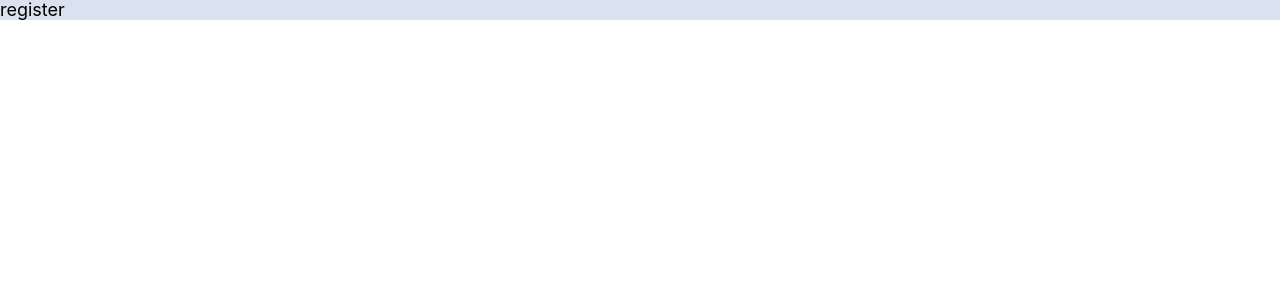
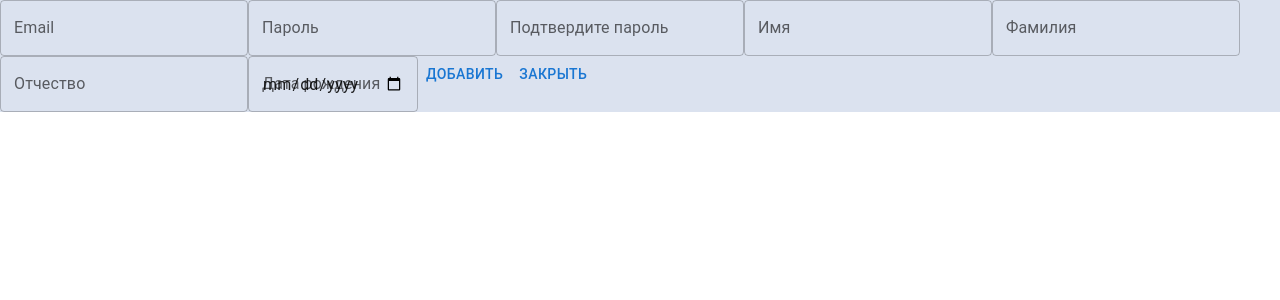
Before and after one commit to IlyaVasilievVasilievIlya/cars_web, a React (Create React App) app: page /register in a window 1280 px wide. Shown: the top 300 px of the page. Built offline with nearby package versions, Linux system fonts and the light colour scheme.

Commit message:
add authPages

```diff
--- a/src/components/Account/Users/Register.tsx
+++ b/src/components/Account/Users/Register.tsx
@@ -1,12 +1,149 @@
+import { Box, Button, TextField } from "@mui/material";
+import { Controller, useForm } from "react-hook-form";
+import { RegisterRequest } from "../../model";
+import { authStore } from "../../../store/authStore";
 
 const EMAIL_REGEX = /^([a-zA-Z0-9._-]+@[a-zA-Z0-9._-]+\.[a-zA-Z0-9_-]+)$/;
 const PWD_REGEX = /^(?=.*[a-z])(?=.*[A-Z])(?=.*[0-9])(?=.*[!@#$%]).{8, 24}$/;
 
+
 //pattern: /[A-Za-z]{3}/ либо как pattern в hookform либо внутрь textfield (лучше первое)к
 
 export const Register = () => {
+
+
+    const { handleSubmit, formState: { errors }, reset, watch, control } = useForm<RegisterRequest>();
+
+    const tryRegister = (request: RegisterRequest) => {
+
+        authStore.register(request);
+
+        //redirect + ошибки
+    }
+
     return (
-        <> register
-        </>
+        <Box component="form" onSubmit={handleSubmit(tryRegister)}>
+            <Controller
+                control={control}
+                name="email"
+                rules={{
+                    required: 'Это обязательное поле',
+                    pattern: {
+                        value: EMAIL_REGEX,
+                        message: 'Некорректный адрес почты'
+                    }
+                }}
+                render={({ field: { onChange, value } }) => (
+                    <TextField
+                        label="Email"
+                        type="email"
+                        placeholder='Введите email'
+                        value={value}
+                        onChange={onChange}
+                        helperText={errors.email?.message?.toString()}
+                    >
+                    </TextField>)} />
+            <Controller
+                control={control}
+                name="password"
+                rules={{
+                    required: 'Это обязательное поле',
+                    pattern: {
+                        value: PWD_REGEX,
+                        message: 'Пароль должен содержать заглавные и строчные латинские символы, служебные символы и цифры'
+                    }
+                }}
+                render={({ field: { onChange, value } }) => (
+                    <TextField
+                        label="Пароль"
+                        type="password"
+                        value={value}
+                        onChange={onChange}
+                        placeholder='Введите пароль'
+                        helperText={errors.password?.message?.toString()}
+                    />)} />
+            <Controller
+                control={control}
+                name="confirmPassword"
+                rules={{
+                    required: 'Это обязательное поле',
+                    validate: (value: string) => {
+                        if (watch('password') != value) {
+                            return 'Пароли не совпадают';
+                        }
+                    }
+                }}
+                render={({ field: { onChange, value } }) => (
+                    <TextField
+                        label="Подтвердите пароль"
+                        type="password"
+                        value={value}
+                        onChange={onChange}
+                        placeholder='Введите пароль'
+                        helperText={errors.confirmPassword?.message?.toString()}
+                    />)} />
+            <Controller
+                control={control}
+                name="name"
+                rules={{
+                    required: 'Это обязательное поле',
+                    maxLength: { value: 128, message: 'Имя не должно содержать более 128 символов' }
+                }}
+                render={({ field: { onChange, value } }) => (
+                    <TextField
+                        label="Имя"
+                        value={value}
+                        onChange={onChange}
+                        placeholder='Введите имя'
+                        helperText={errors.name?.message?.toString()}
+                    />)} />
+            <Controller
+                control={control}
+                name="surname"
+                rules={{
+                    required: 'Это обязательное поле',
+                    maxLength: { value: 128, message: 'Фамилия не должна содержать более 128 символов' }
+                }}
+                render={({ field: { onChange, value } }) => (
+                    <TextField
+                        label="Фамилия"
+                        value={value}
+                        onChange={onChange}
+                        placeholder='Введите фамилию'
+                        helperText={errors.surname?.message?.toString()}
+                    />)} />
+            <Controller
+                control={control}
+                name="patronymic"
+                rules={{
+                    required: false,
+                    maxLength: { value: 128, message: 'Отчество не должно содержать более 128 символов' }
+                }}
+                render={({ field: { onChange, value } }) => (
+                    <TextField
+                        label="Отчество"
+                        value={value}
+                        onChange={onChange}
+                        placeholder='Введите отчество'
+                        helperText={errors.patronymic?.message?.toString()}
+                    />)} />
+            <Controller
+                control={control}
+                name="birthDate"
+                rules={{
+                    required: 'Это обязательное поле'
+                }}
+                render={({ field: { onChange, value } }) => (
+                    <TextField
+                        label="Дата рождения"
+                        type="date"
+                        value={value}
+                        onChange={onChange}
+                        placeholder='Введите дату рождения'
+                        helperText={errors.birthDate?.message?.toString()}
+                    />)} />
+            <Button type="submit" onClick={handleSubmit(tryRegister)}>Добавить</Button>
+            <Button type="reset">Закрыть</Button>
+        </Box>
     )
 }
--- a/src/components/Cars/AddCar.tsx
+++ b/src/components/Cars/AddCar.tsx
@@ -49,13 +49,12 @@ export const AddCar: React.FC<AddCarProps> = ({ onAdd }: AddCarProps) => {
                     <Controller
                         control={control}
                         name="carModelId"
-                        defaultValue={1}
                         render={({ field: { onChange, value } }) => (
                             <TextField
                                 select
                                 label="Модель машины"
                                 placeholder='Выберите модель машины'
-                                value={value}
+                                value={value ?? 1}
                                 onChange={onChange}>
                                 {brandModelList}
                             </TextField>)} />
--- a/src/store/authStore.tsx
+++ b/src/store/authStore.tsx
@@ -1,9 +1,9 @@
-import { BrandModel, Car, AuthInfo, LoginRequest } from '../components/model';
+import { BrandModel, Car, AuthInfo, LoginRequest, RegisterRequest } from '../components/model';
 import { API_URL } from '../public/consts';
 import { makeAutoObservable } from 'mobx';
 
 class AuthStore {
-    authData: AuthInfo | undefined = undefined;
+    authData: AuthInfo | null = null;
 
     constructor() {
         makeAutoObservable(this);
@@ -16,7 +16,7 @@ class AuthStore {
     getRole(authInfo: AuthInfo) { //вынести в отд метод как обобщение (ну или хотя бы типизировать)
 
         let encodedClaims = authInfo.accessToken.split(".")[1];
-        let role = JSON.parse(encodedClaims).role;
+        let role = JSON.parse(atob(encodedClaims)).role;
         this.authData = {...authInfo, role: role};
         console.log(this.authData);
     }
@@ -35,8 +35,22 @@ class AuthStore {
         this.getRole(body);
     }
 
+    async register(registerInfo: RegisterRequest) {
+        let response = await fetch(`${API_URL}/Identity/signup`, {
+            method: 'POST',
+            headers: {
+                'Content-Type': 'application/json;charset=utf-8'
+
+            },
+            body: JSON.stringify(registerInfo)
+        });
+
+        let body: AuthInfo = await response.json();
+        this.getRole(body);
+    }
+
     logout(){
-        this.authData = undefined;
+        this.authData = null;
     }
 };
 
--- /dev/null
+++ b/src/store/usersStore.tsx
@@ -0,0 +1 @@
+export {}
```
